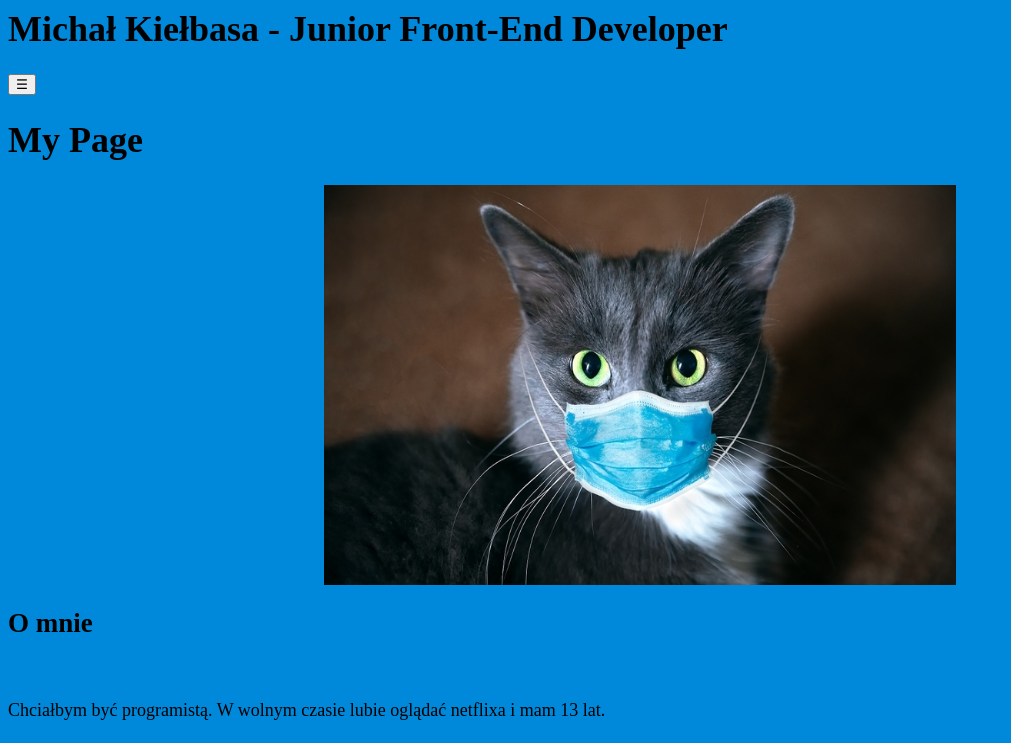
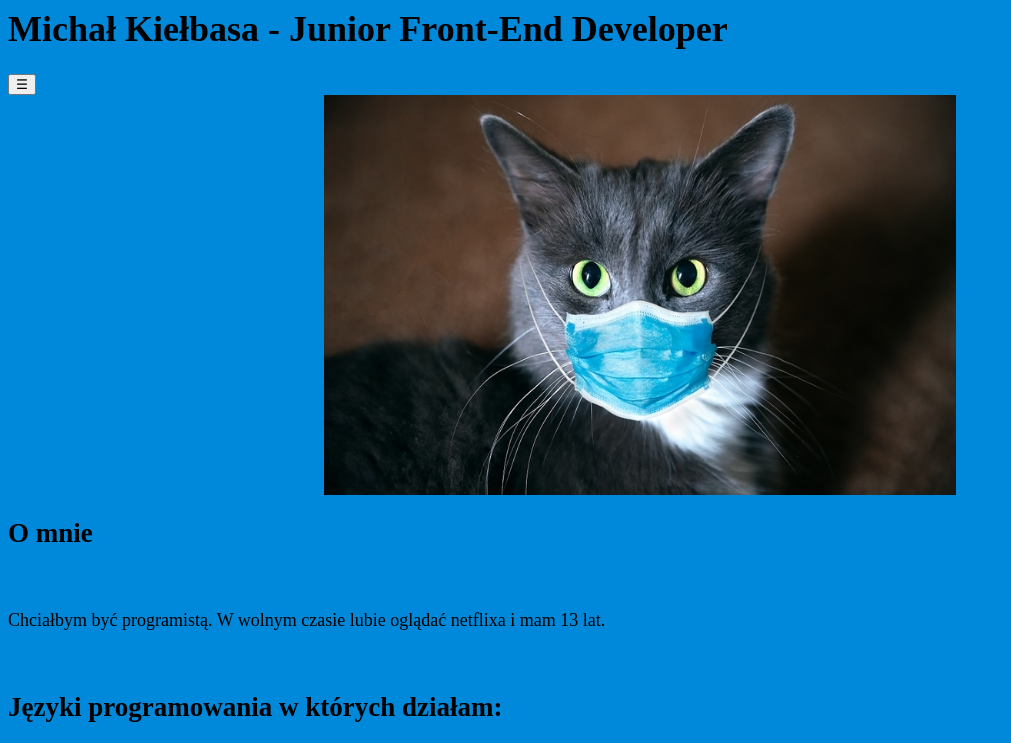
Before and after one commit to MichalKielbasa/portfolio, a plain HTML site: page index.html in a window 1280 px wide. Shown: the top 743 px of the page, without its empty margins (0-1011 px from the left). Drawn offline with Linux system fonts and the light colour scheme.

Commit message:
Update index.html

```diff
--- a/index.html
+++ b/index.html
@@ -28,7 +28,6 @@ background-color: rgb(0, 136, 218);
 <div class="w3-teal">
   <button class="w3-button w3-teal w3-xlarge" onclick="w3_open()">☰</button>
   <div class="w3-container">
-    <h1>My Page</h1>
   </div>
 </div>
 
```
